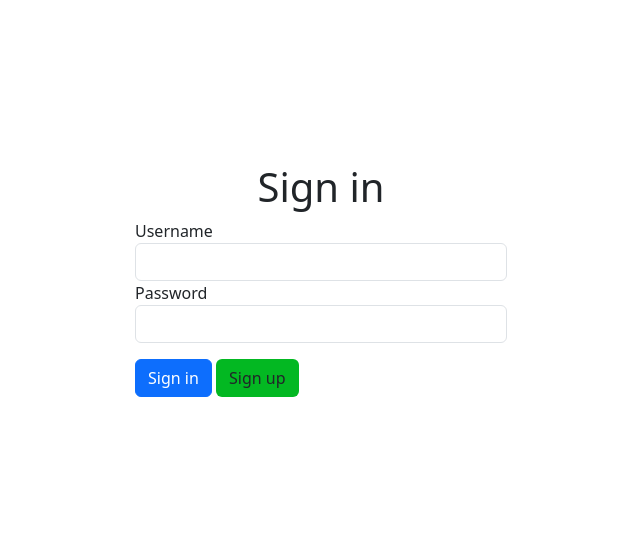
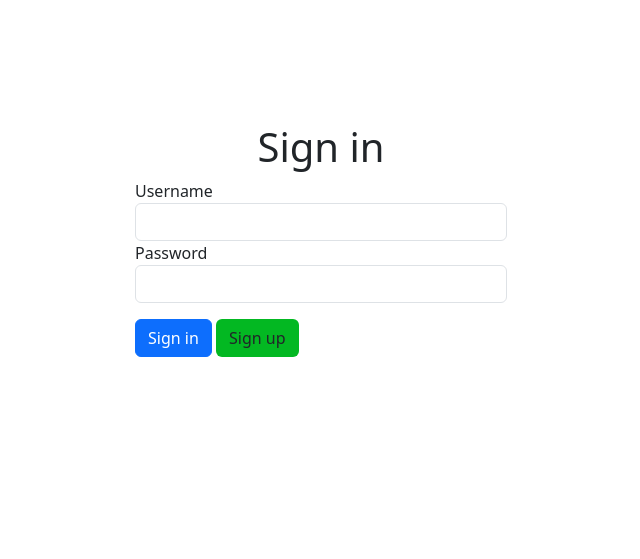
Before and after one commit to 6510615062/cn331-as2, a Django app: page /sign-in in a window 1280 px wide. Shown: the part 67-626 px from the top of the page, without its empty margins (319-959 px from the left). Run offline with Django 5.2, Linux system fonts and the light colour scheme.

Commit message:
sign-in v1.0

```diff
--- a/quota_registration/quota_webapp/templates/sign-in.html
+++ b/quota_registration/quota_webapp/templates/sign-in.html
@@ -6,7 +6,7 @@
 
 {% block content %}
     <div class="container">
-        <div class="row justify-content-center align-items-center" style="height: 70vh;">
+        <div class="row justify-content-center align-items-center" style="height: 60vh;">
             <div class="container">
                 <h1 style="text-align: center;">Sign in</h1>
                 <!-- Calling messages framework -->
```
